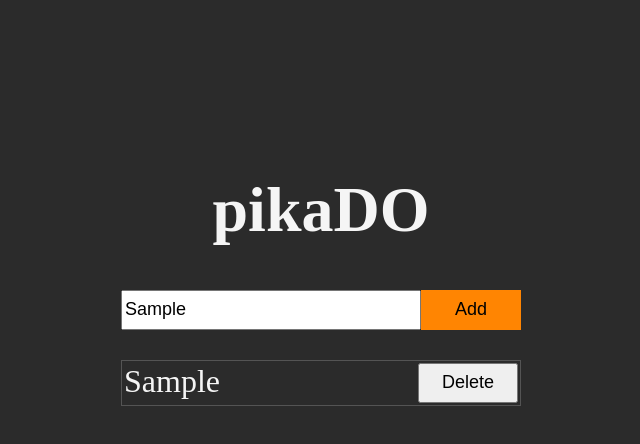
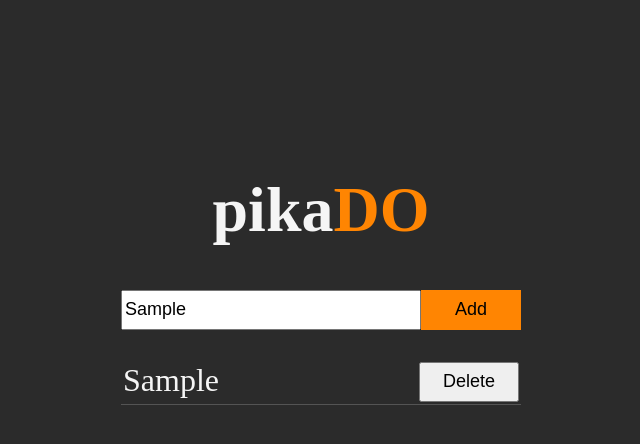
Before and after one commit to morgankar/pikaDO, a website: page index.html in a window 1280 px wide. Both pictures are taken after typing "Sample" into the empty fields and a click on the button "Add". Shown: the whole page, without its empty margins (319-959 px from the left). Drawn offline with Linux system fonts and the light colour scheme.

Commit message:
styling modified

```diff
--- a/index.html
+++ b/index.html
@@ -8,7 +8,7 @@
 </head>
 <body>
     <div class="todoBox">
-        <h1>pikaDO</h1>
+        <h1>pika<span id="orange">DO</span></h1>
     <div class="todoCtrl">
 
         <input type="text" name="inputText" id="input" placeholder="Buy Chocolate">
--- a/style.css
+++ b/style.css
@@ -22,7 +22,8 @@ body{
 .todoitem{
     display: flex;
     justify-content: space-between;
-    border: 1px solid rgb(84, 84, 84);
+    border-bottom: 1px solid rgb(84, 84, 84);
+
     width: 400px;
     margin: auto;
     padding: 2px;
@@ -46,10 +47,13 @@ button{
     font-size: large;
     width: 100px;
     height: 40px;
-
 }
 
 #addBtn{
     background-color: rgb(255, 133, 2);
     border: none;
 }
+
+#orange{
+   color: rgb(255, 133, 2);
+}
```
